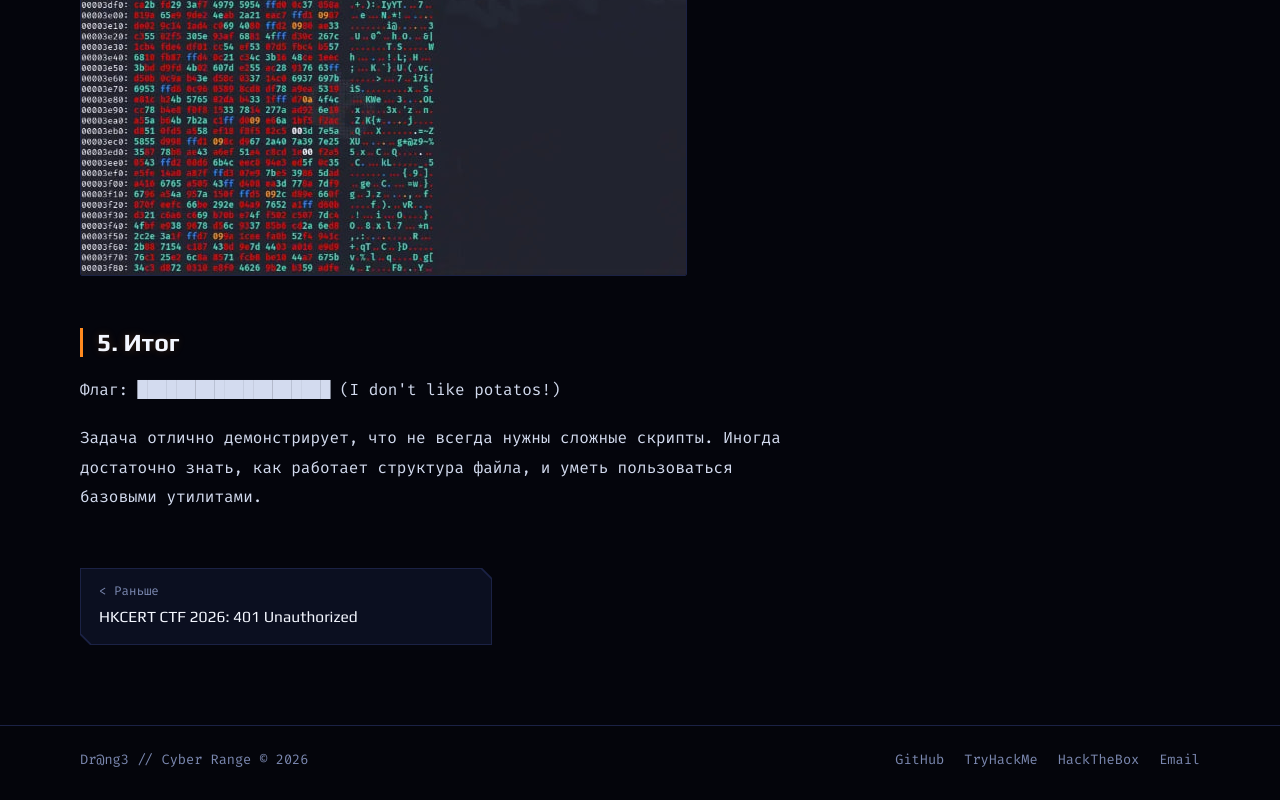
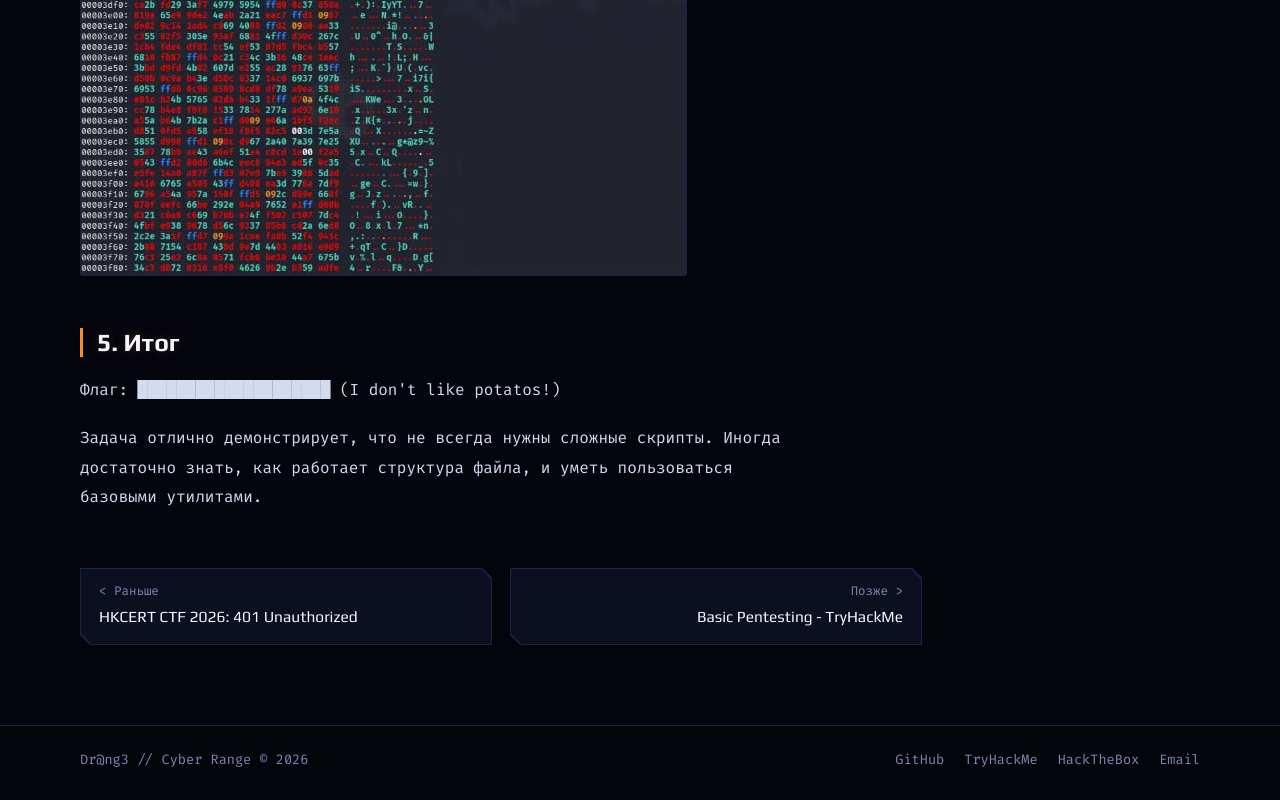
Before and after one commit to Drang3/drang3.github.io, a plain HTML site: page cookies-stego.html in a window 1280 px wide. Shown: the part 3012-3812 px from the top of the page. Drawn offline with Linux system fonts and the light colour scheme.

Commit message:
Update cookies-stego.html

```diff
--- a/cookies-stego.html
+++ b/cookies-stego.html
@@ -88,7 +88,9 @@ strings -n 6 image.jpg | grep -iE "like|cookie|flag"</code></pre>
 <p>Задача отлично демонстрирует, что не всегда нужны сложные скрипты. Иногда достаточно знать, как работает структура файла, и уметь пользоваться базовыми утилитами.</p>
 
       </div>
-      <nav class="pager" aria-label="Другие райтапы"><div class="frame"><div><a class="prev" href="hkcert-2026.html"><small>&lt; Раньше</small>HKCERT CTF 2026: 401 Unauthorized</a></div></div></nav>
+      <nav class="pager" aria-label="Другие райтапы"><div class="frame"><div><a class="prev" href="hkcert-2026.html"><small>&lt; Раньше</small>HKCERT CTF 2026: 401 Unauthorized</a></div></div>
+      <div class="frame next"><div><a class="next" href="basicpentesting.html"><small>Позже &gt;</small>Basic Pentesting - TryHackMe</a></div></div>
+      </nav>
     </article>
     <aside class="toc" aria-label="Содержание"><details open><summary>Содержание</summary><ol id="toc"></ol></details></aside>
   </div>
```
